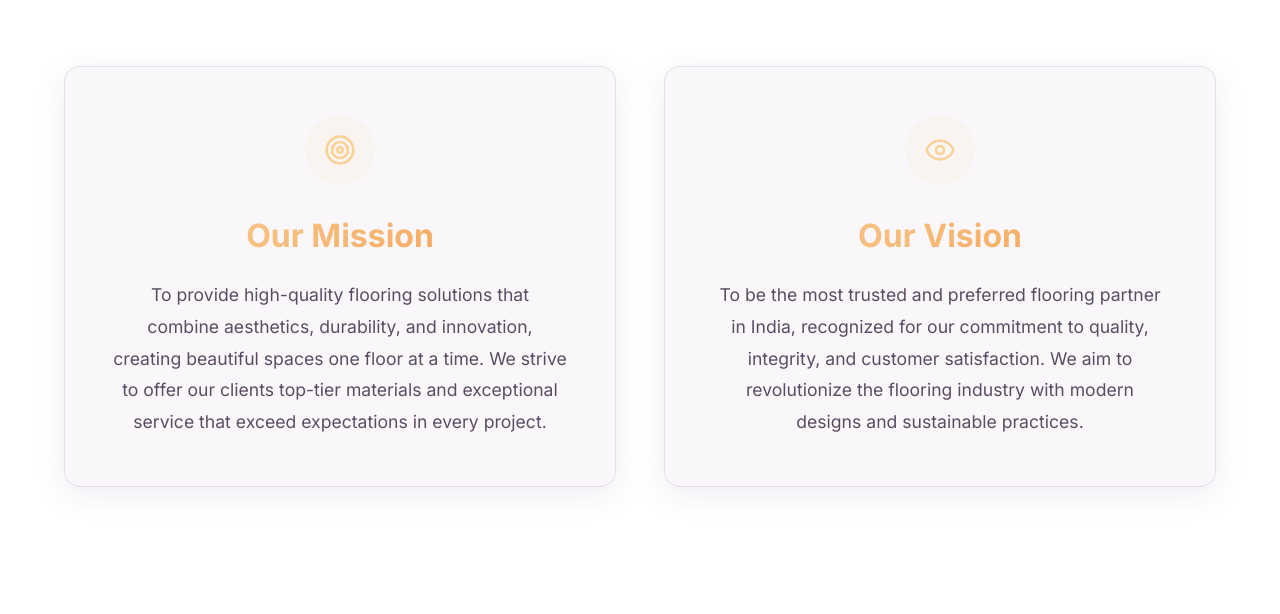
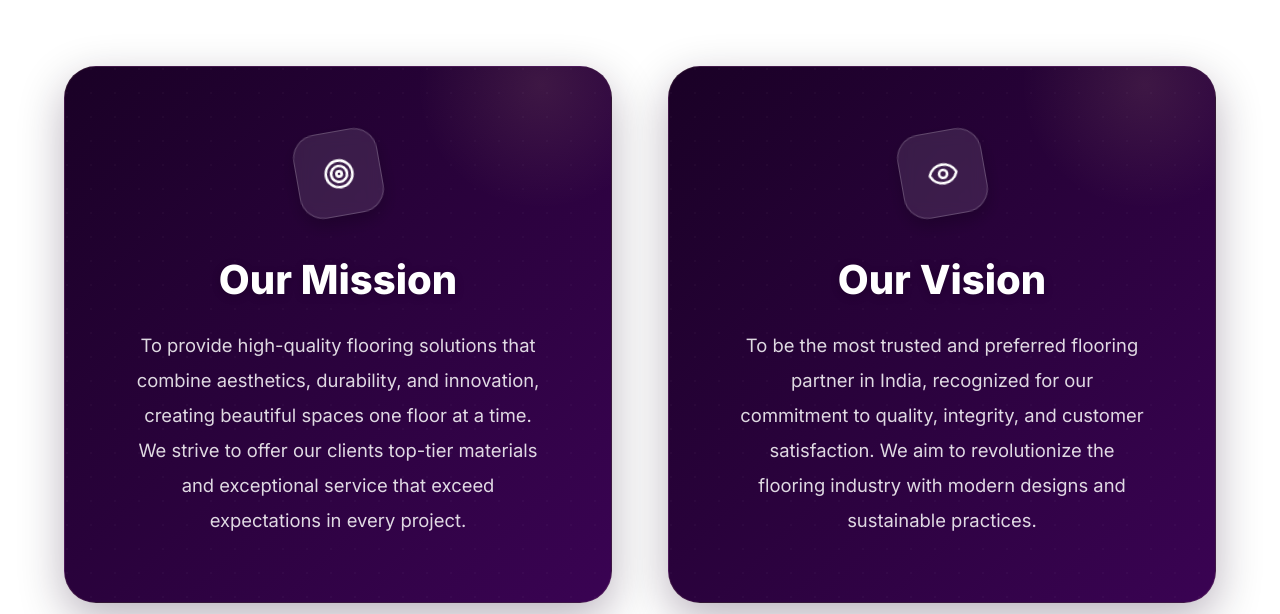
Before and after one commit to Eshbanoliver/complete-flooring-website-showcase, a React (Vite) app: page / in a window 1280 px wide. Shown: the part 3266-3880 px from the top of the page. Built offline with nearby package versions, Linux system fonts and the light colour scheme.

Commit message:
Updated files

```diff
--- a/src/components/MissionVision.css
+++ b/src/components/MissionVision.css
@@ -1,51 +1,122 @@
 .mission-vision-section {
   background: var(--bg-dark);
+  position: relative;
+  overflow: hidden;
 }
 
 .mission-vision-grid {
   display: grid;
-  grid-template-columns: repeat(auto-fit, minmax(300px, 1fr));
-  gap: 3rem;
+  grid-template-columns: repeat(auto-fit, minmax(350px, 1fr));
+  gap: 3.5rem;
+  position: relative;
+  z-index: 2;
 }
 
-.mission-vision-card {
-  padding: 3rem;
+.mission-vision-card-v2 {
+  padding: 4rem 3rem;
   text-align: center;
-  transition: transform 0.4s ease;
+  transition: all 0.5s cubic-bezier(0.175, 0.885, 0.32, 1.275);
   position: relative;
+  border-radius: 32px;
+  background: linear-gradient(135deg, #1a0126 0%, #3a0353 100%);
+  color: #ffffff;
+  border: 1px solid rgba(248, 210, 153, 0.1);
+  box-shadow: 0 15px 45px rgba(26, 1, 38, 0.3);
+  overflow: hidden;
 }
 
-.mission-vision-card:hover {
-  transform: translateY(-10px);
+.mission-vision-card-v2:hover {
+  transform: translateY(-15px) scale(1.02);
+  border-color: rgba(248, 210, 153, 0.4);
+  box-shadow: 0 30px 60px rgba(128, 74, 138, 0.4);
 }
 
-.mv-icon {
-  margin-bottom: 2rem;
-  color: var(--secondary);
-  background: rgba(248, 210, 153, 0.1);
-  width: 70px;
-  height: 70px;
+.mission-vision-card-v2::before {
+  content: '';
+  position: absolute;
+  top: -20%;
+  right: -10%;
+  width: 250px;
+  height: 250px;
+  background: radial-gradient(circle, rgba(248, 210, 153, 0.1) 0%, transparent 70%);
   border-radius: 50%;
+  z-index: 1;
+  pointer-events: none;
+  transition: all 0.6s ease;
+}
+
+.mission-vision-card-v2:hover::before {
+  transform: scale(1.5) translate(-20%, 20%);
+}
+
+.mission-vision-card-v2::after {
+  content: '';
+  position: absolute;
+  inset: 0;
+  background-image: radial-gradient(circle at 2px 2px, rgba(255, 255, 255, 0.05) 1px, transparent 0);
+  background-size: 24px 24px;
+  z-index: 1;
+  opacity: 0.5;
+}
+
+.mv-icon-v2 {
+  margin-bottom: 2.5rem;
+  color: #ffffff;
+  background: rgba(255, 255, 255, 0.1);
+  backdrop-filter: blur(10px);
+  -webkit-backdrop-filter: blur(10px);
+  width: 85px;
+  height: 85px;
+  border-radius: 24px;
   display: flex;
   align-items: center;
   justify-content: center;
   margin-left: auto;
   margin-right: auto;
+  border: 1px solid rgba(255, 255, 255, 0.2);
+  transform: rotate(-10deg);
+  transition: all 0.4s ease;
+  position: relative;
+  z-index: 2;
+  box-shadow: 0 8px 16px rgba(0, 0, 0, 0.2);
 }
 
-.mission-vision-card h2 {
-  font-size: 2rem;
-  margin-bottom: 1.5rem;
+.mission-vision-card-v2:hover .mv-icon-v2 {
+  transform: rotate(0deg) scale(1.1);
+  background: var(--secondary);
+  color: var(--primary);
+  border-color: var(--secondary);
 }
 
-.mission-vision-card p {
-  color: var(--text-dim);
-  font-size: 1.1rem;
-  line-height: 1.8;
+.mission-vision-card-v2 h2 {
+  font-size: 2.5rem;
+  margin-bottom: 1.5rem;
+  color: #ffffff;
+  font-weight: 800;
+  position: relative;
+  z-index: 2;
+  text-shadow: 0 2px 10px rgba(0,0,0,0.2);
+}
+
+.mission-vision-card-v2 p {
+  color: rgba(255, 255, 255, 0.85);
+  font-size: 1.15rem;
+  line-height: 1.9;
+  position: relative;
+  z-index: 2;
+  max-width: 90%;
+  margin-left: auto;
+  margin-right: auto;
+}
+
+@media (max-width: 992px) {
+  .mission-vision-grid {
+    gap: 2.5rem;
+  }
 }
 
 @media (max-width: 576px) {
-  .mission-vision-card {
-    padding: 2rem;
+  .mission-vision-card-v2 {
+    padding: 3rem 1.5rem;
   }
 }
--- a/src/components/MissionVision.jsx
+++ b/src/components/MissionVision.jsx
@@ -6,16 +6,21 @@ import './MissionVision.css';
 const MissionVision = () => {
   return (
     <section className="mission-vision-section section-padding">
+      <div className="section-decor">
+        <div className="decor-blob blob-1"></div>
+        <div className="decor-blob blob-2"></div>
+      </div>
       <div className="container mission-vision-grid">
         <motion.div
           initial={{ opacity: 0, x: -30 }}
           whileInView={{ opacity: 1, x: 0 }}
           transition={{ duration: 0.8 }}
           viewport={{ once: true }}
-          className="mission-vision-card glass-card"
+          className="mission-vision-card-v2"
         >
-          <div className="mv-icon"><Target size={32} /></div>
-          <h2 className="gradient-text">Our Mission</h2>
+          <div className="card-bg-glow"></div>
+          <div className="mv-icon-v2"><Target size={32} /></div>
+          <h2>Our Mission</h2>
           <p>To provide high-quality flooring solutions that combine aesthetics, durability, and innovation, creating beautiful spaces one floor at a time. We strive to offer our clients top-tier materials and exceptional service that exceed expectations in every project.</p>
         </motion.div>
 
@@ -24,10 +29,11 @@ const MissionVision = () => {
           whileInView={{ opacity: 1, x: 0 }}
           transition={{ duration: 0.8 }}
           viewport={{ once: true }}
-          className="mission-vision-card glass-card"
+          className="mission-vision-card-v2"
         >
-          <div className="mv-icon"><Eye size={32} /></div>
-          <h2 className="gradient-text">Our Vision</h2>
+          <div className="card-bg-glow"></div>
+          <div className="mv-icon-v2"><Eye size={32} /></div>
+          <h2>Our Vision</h2>
           <p>To be the most trusted and preferred flooring partner in India, recognized for our commitment to quality, integrity, and customer satisfaction. We aim to revolutionize the flooring industry with modern designs and sustainable practices.</p>
         </motion.div>
       </div>
```
